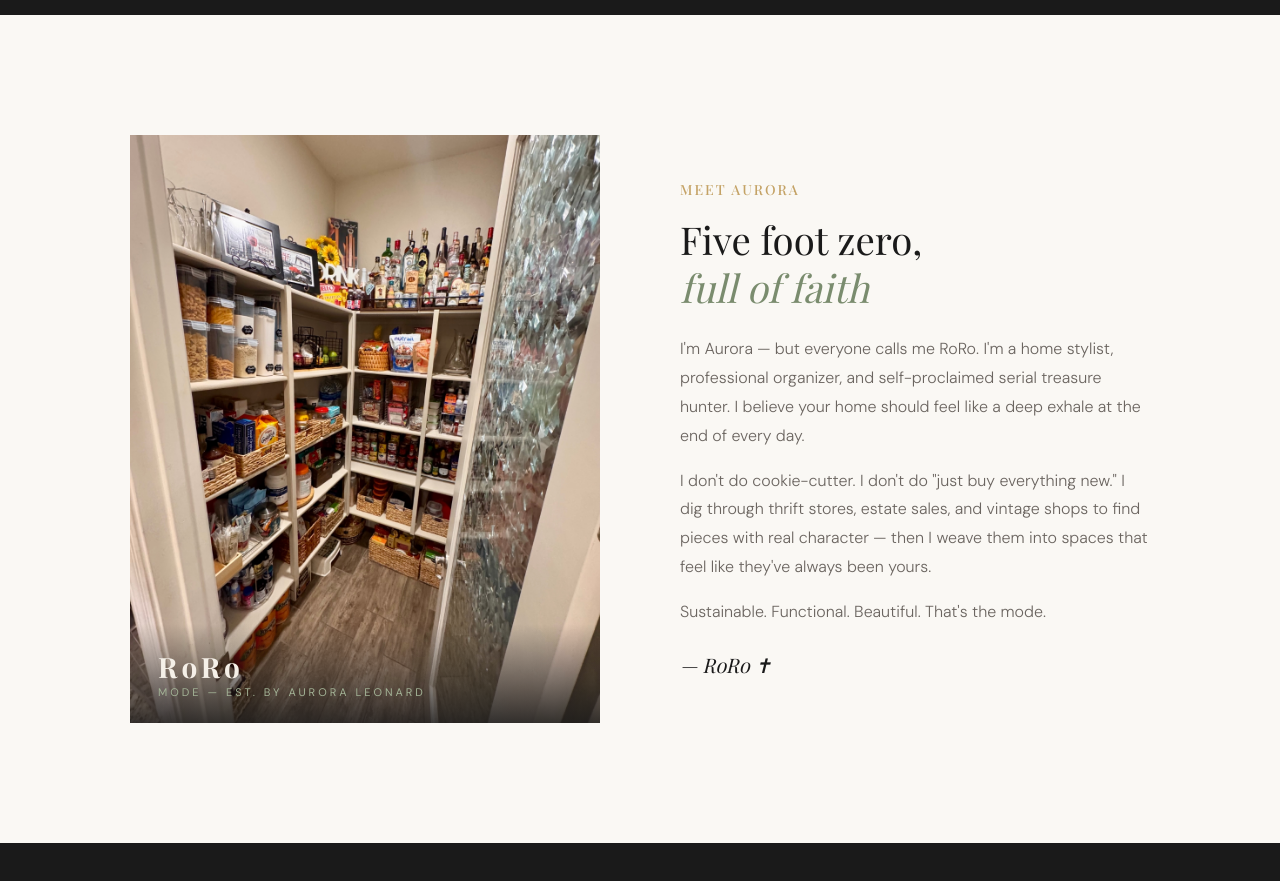
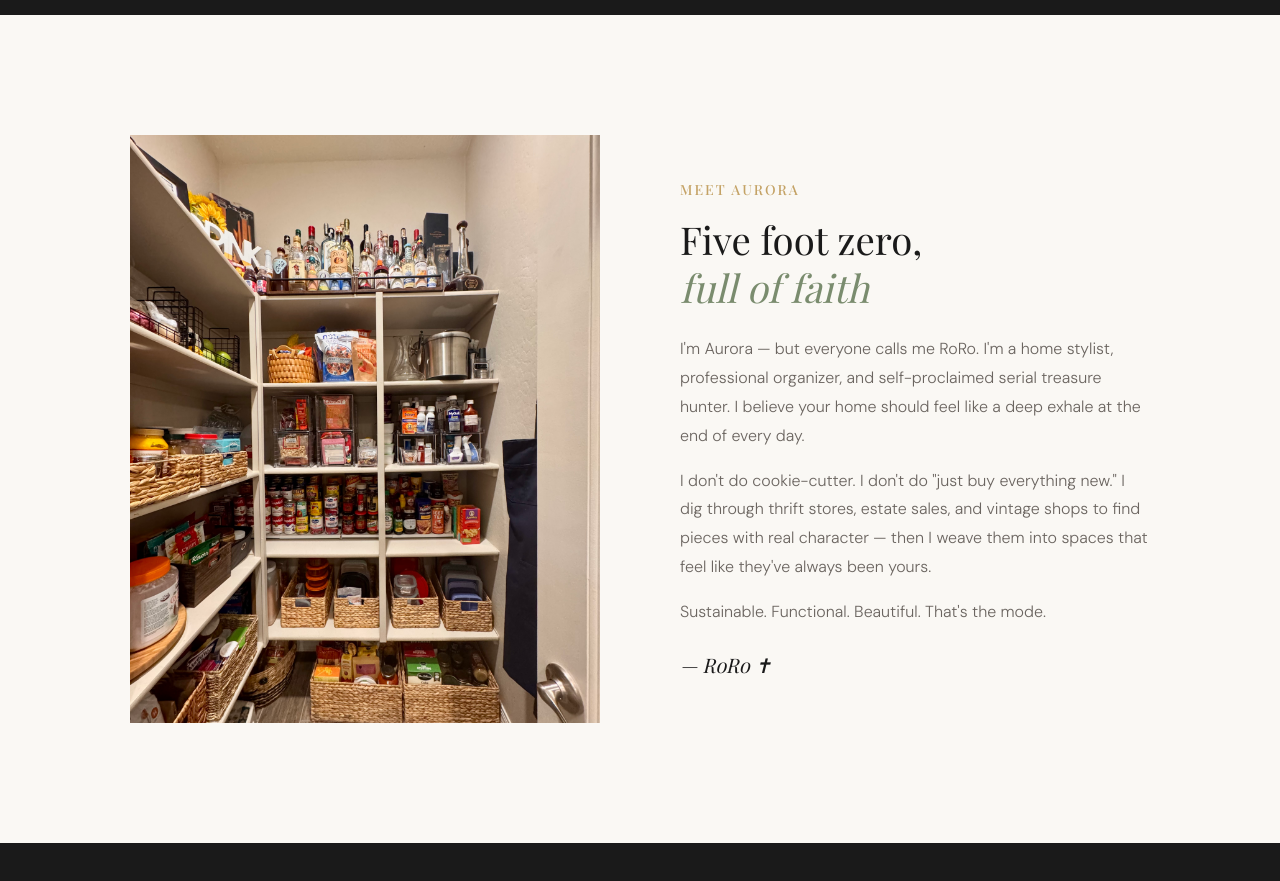
Before and after one commit to TheArtOfSound/roro, a React (Vite) app: page /#/ in a window 1280 px wide. Shown: the part 6320-7201 px from the top of the page. Built offline with nearby package versions, Linux system fonts and the light colour scheme; no server answers; a web font is replaced by a local one.

Commit message:
update: use Aurora's portrait photo in About section

```diff
--- a/src/pages/Landing.jsx
+++ b/src/pages/Landing.jsx
@@ -1769,11 +1769,7 @@ export default function RoRoMode() {
       <section className="rr-about" id="about">
         <FadeIn>
           <div className="rr-about-visual">
-            <img src={pantryWide} alt="Work by Aurora Leonard - RoRo Mode" />
-            <div className="rr-about-visual-overlay">
-              <div className="rr-logo-large">RoRo</div>
-              <div className="rr-logo-sub">Mode — Est. by Aurora Leonard</div>
-            </div>
+            <img src={`${import.meta.env.BASE_URL}images/aurora-portrait.jpg`} alt="Aurora Leonard - RoRo Mode founder" style={{ objectPosition: "center 20%" }} />
           </div>
         </FadeIn>
         <FadeIn delay={0.2}>
```
Also changed, not shown: public/images/aurora-portrait.jpg (added).
